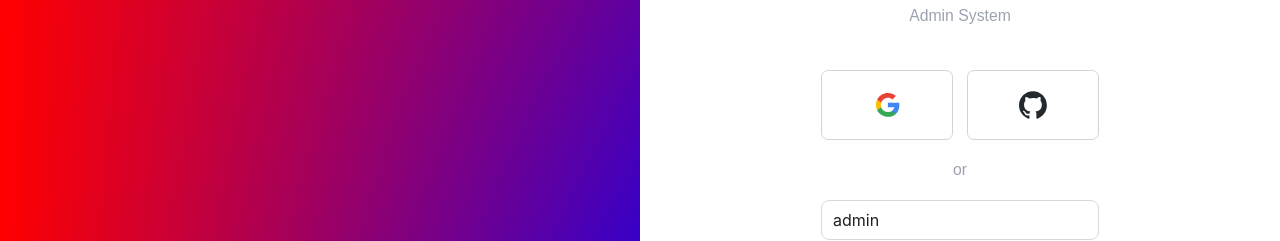
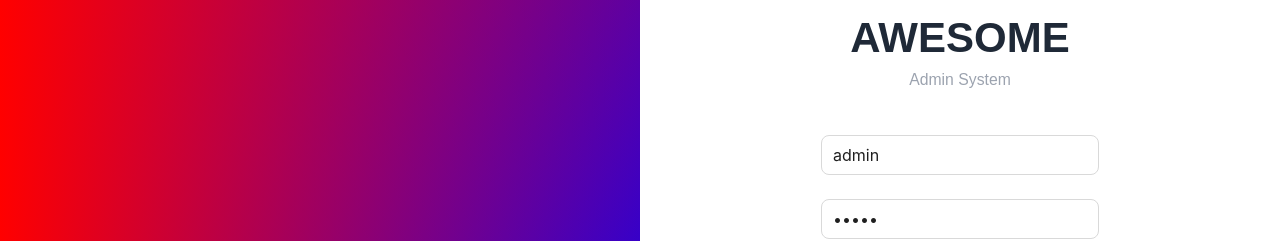
Before and after one commit to Bookbla0/admin, a Next.js app: page /login in a window 1280 px wide. Shown: the part 214-455 px from the top of the page. Built offline with nearby package versions, Linux system fonts and the light colour scheme; no server answers; a web font is replaced by a local one; what ky-universal would draw is missing.

Commit message:
fix: OAuth 로그인 제거

```diff
--- a/src/components/page/login/login-form.tsx
+++ b/src/components/page/login/login-form.tsx
@@ -34,39 +34,6 @@ const LoginForm = () => {
           <Alert message={`로그인 중 오류가 발생했습니다. ${router?.query.error}`} type="warning" />
         </div>
       ) : null}
-      <div className="grid grid-cols-2 gap-4">
-        <a className="flex items-center justify-center h-20 grow btn" onClick={() => signIn("google")}>
-          <svg width="29" height="29" viewBox="0 0 33 33" fill="none" xmlns="http://www.w3.org/2000/svg">
-            <path
-              d="M30 16.0745c0-.9239-.0756-1.8534-.2352-2.7644H16.9335v5.2394h7.348a6.2977 6.2977 0 0 1-.9369 2.3457c-.4675.7106-1.0742 1.3191-1.7833 1.7888v3.3989h4.384C28.5201 23.7134 30 20.2147 30 16.0745Z"
-              fill="#4285F4"
-            ></path>
-            <path
-              d="M16.9306 29.3661c3.6683 0 6.7635-1.2047 9.0176-3.2848l-4.3841-3.4003c-1.2204.8312-2.7943 1.3003-4.6292 1.3003-3.55 0-6.5582-2.3952-7.6389-5.613H4.77368v3.5029c1.13278 2.2532 2.86944 4.1472 5.01613 5.4706 2.14669 1.3235 4.61899 2.0243 7.14079 2.0243Z"
-              fill="#34A853"
-            ></path>
-            <path
-              d="M9.29314 18.3684c-.56999-1.6897-.56999-3.5198 0-5.2095V9.65454H4.77367c-.95182 1.89576-1.4475 3.98776-1.4475 6.10916 0 2.1213.49568 4.2133 1.4475 6.1091l4.51947-3.5044Z"
-              fill="#FBBC04"
-            ></path>
-            <path
-              d="M16.9308 7.54168c1.9395-.03135 3.8136.70088 5.2181 2.03875l3.885-3.88361c-2.4631-2.3116-5.7253-3.5802-9.1031-3.54001-2.5227-.00052-4.9958.70057-7.14293 2.0249-2.14713 1.32433-3.88363 3.21971-5.01541 5.47428l4.51947 3.50441c1.07497-3.22497 4.08887-5.61872 7.63887-5.61872Z"
-              fill="#EA4335"
-            ></path>
-          </svg>
-        </a>
-        <a className="flex items-center justify-center h-20 grow btn" onClick={() => signIn("github")}>
-          <svg width="28" height="28" viewBox="0 0 98 96" xmlns="http://www.w3.org/2000/svg">
-            <path
-              fillRule="evenodd"
-              clipRule="evenodd"
-              d="M48.854 0C21.839 0 0 22 0 49.217c0 21.756 13.993 40.172 33.405 46.69 2.427.49 3.316-1.059 3.316-2.362 0-1.141-.08-5.052-.08-9.127-13.59 2.934-16.42-5.867-16.42-5.867-2.184-5.704-5.42-7.17-5.42-7.17-4.448-3.015.324-3.015.324-3.015 4.934.326 7.523 5.052 7.523 5.052 4.367 7.496 11.404 5.378 14.235 4.074.404-3.178 1.699-5.378 3.074-6.6-10.839-1.141-22.243-5.378-22.243-24.283 0-5.378 1.94-9.778 5.014-13.2-.485-1.222-2.184-6.275.486-13.038 0 0 4.125-1.304 13.426 5.052a46.97 46.97 0 0 1 12.214-1.63c4.125 0 8.33.571 12.213 1.63 9.302-6.356 13.427-5.052 13.427-5.052 2.67 6.763.97 11.816.485 13.038 3.155 3.422 5.015 7.822 5.015 13.2 0 18.905-11.404 23.06-22.324 24.283 1.78 1.548 3.316 4.481 3.316 9.126 0 6.6-.08 11.897-.08 13.526 0 1.304.89 2.853 3.316 2.364 19.412-6.52 33.405-24.935 33.405-46.691C97.707 22 75.788 0 48.854 0z"
-              fill="#24292f"
-            />
-          </svg>
-        </a>
-      </div>
-      <div className="my-5 text-lg text-center text-gray-400">or</div>
       <Form<ILoginFormValue>
         form={form}
         layout="vertical"
```
